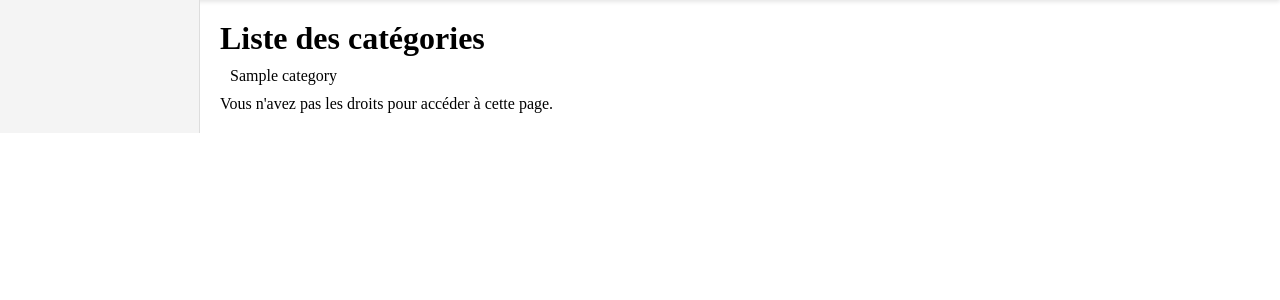
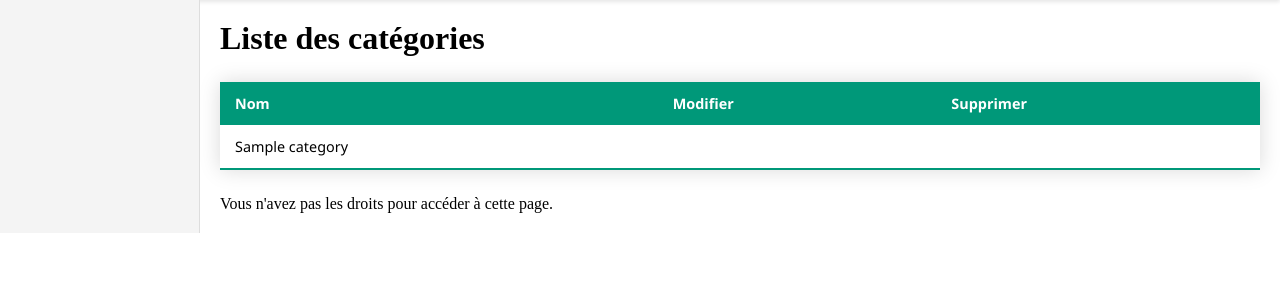
Before and after one commit to sataev12/SFPoisk, a Symfony app: template templates/admin/list_categories.html.twig in a window 1280 px wide. Shown: the part 66-366 px from the top of the page. Run offline with Twig, Linux system fonts and the light colour scheme; the template is opened without the code that fills it: most values are stand-ins (such as "Sample title", 1, 10 or a date in 2020); some libraries are stand-ins or nearby versions.

Commit message:
Ameliration des styles pour la listes des categories

```diff
--- a/public/css/style.css
+++ b/public/css/style.css
@@ -623,46 +623,65 @@ nav .deposer a:hover {
     background-color: #007bff;
 }
 
-/* Styles pour la liste des utilisateurs */
+/* Styles pour la liste des categories */
 
-.category-list {
-    list-style-type: none;
-    padding: 0;
+.styled-table {
+    width: 100%;
+    border-collapse: collapse;
+    margin: 25px 0;
+    font-size: 0.9em;
+    font-family: 'Segoe UI', Tahoma, Geneva, Verdana, sans-serif;
+    box-shadow: 0 0 20px rgba(0, 0, 0, 0.15);
 }
 
-.category-item {
-    display: flex;
-    justify-content: space-between;
-    align-items: center;
-    padding: 10px;
-    border-bottom: 1px solid #ddd;
+.styled-table thead tr {
+    background-color: #009879;
+    color: #ffffff;
+    text-align: left;
 }
 
-.category-item:last-child {
-    border-bottom: none;
+.styled-table th,
+.styled-table td {
+    padding: 12px 15px;
+}
+
+.styled-table tbody tr {
+    border-bottom: 1px solid #dddddd;
+}
+
+.styled-table tbody tr:nth-of-type(even) {
+    background-color: #f3f3f3;
+}
+
+.styled-table tbody tr:last-of-type {
+    border-bottom: 2px solid #009879;
+}
+
+.styled-table tbody tr:hover {
+    background-color: #f1f1f1;
+    cursor: pointer;
 }
 
 .btn {
     padding: 8px 12px;
-    border: none;
+    text-decoration: none;
     border-radius: 4px;
-    cursor: pointer;
+    color: #fff;
 }
 
 .btn-warning {
     background-color: #ffc107;
-    color: #fff;
+    border: none;
 }
 
 .btn-danger {
     background-color: #dc3545;
-    color: #fff;
+    border: none;
 }
 
 .btn-primary {
     background-color: #007bff;
-    color: #fff;
-    display: block;
-    margin: 20px auto;
-    text-align: center;
+    border: none;
+    margin-top: 20px;
+    display: inline-block;
 }
--- a/templates/admin/list_categories.html.twig
+++ b/templates/admin/list_categories.html.twig
@@ -3,36 +3,48 @@
 {% block title %}Liste des catégories{% endblock %}
 
 {% block body %}
-    <h1>Liste des catégories</h1>
-
-    {# Pour afficher les message error/success #}
-
+    {# Pour afficher les messages d'erreur/succès #}
     {% for message in app.flashes('success') %}
-        <div class="alert-success">
+        <div class="alert alert-success">
             {{ message }}
         </div>
     {% endfor %}
 
     {% for message in app.flashes('error') %}
-        <div class="alert-danger">
+        <div class="alert alert-danger">
             {{ message }}
         </div>
     {% endfor %}
 
-    <ul class="category-list">
+    <h1>Liste des catégories</h1>
+    <table class="styled-table">
+        <thead>
+            <tr>
+                <th>Nom</th>
+                <th>Modifier</th>
+                <th>Supprimer</th>
+            </tr>
+        </thead>
+        <tbody>
             {% for categorie in categories %}
-            <li class="category-item">
-                {{ categorie.nom }}
+                <tr>
+                    <td>{{ categorie.nom }}</td>
                     {% if is_granted('ROLE_ADMIN') %}
+                    <td>
                             <a href="{{ path('admin_categorie_edit', {'id': categorie.id}) }}" class="btn btn-warning">Modifier</a>
-                    <form action="{{ path('admin_categorie_delete', {'id': categorie.id}) }}" method="post" style="display:inline;">
+                    </td>
+                    <td>
+                        <form action="{{ path('admin_categorie_delete', {'id': categorie.id}) }}" method="post" class="d-inline">
                             <input type="hidden" name="_token" value="{{ csrf_token('delete' ~ categorie.id) }}">
                             <button class="btn btn-danger">Supprimer</button>
                         </form>
+                    </td>
                     {% endif %}
-            </li>
+                </tr>
             {% endfor %}
-    </ul>
+        </tbody>
+    </table>
+
     {% if is_granted('ROLE_ADMIN') %}
         <a href="{{ path('admin_categorie_new') }}" class="btn btn-primary">Créer une nouvelle catégorie</a>
     {% else %}
```
Lines whose indentation alone changed are shown as unchanged.
